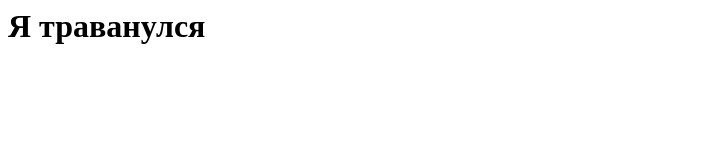
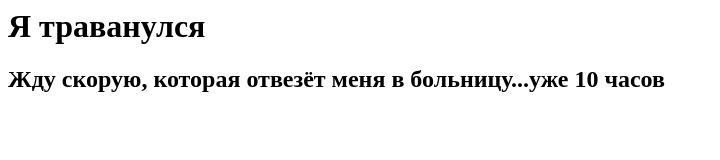
Before and after one commit to Vadimagic/Profile, a plain HTML site: page Index.html in a window 1280 px wide. Shown: the whole page, without its empty margins (0-720 px from the left). Drawn offline with Linux system fonts and the light colour scheme.

Commit message:
Update Index.html

```diff
--- a/Index.html
+++ b/Index.html
@@ -1 +1,2 @@
 <h1>Я траванулся</h1>
+<h2>Жду скорую, которая отвезёт меня в больницу...<strong>уже 10 часов</strong></h2>
```
